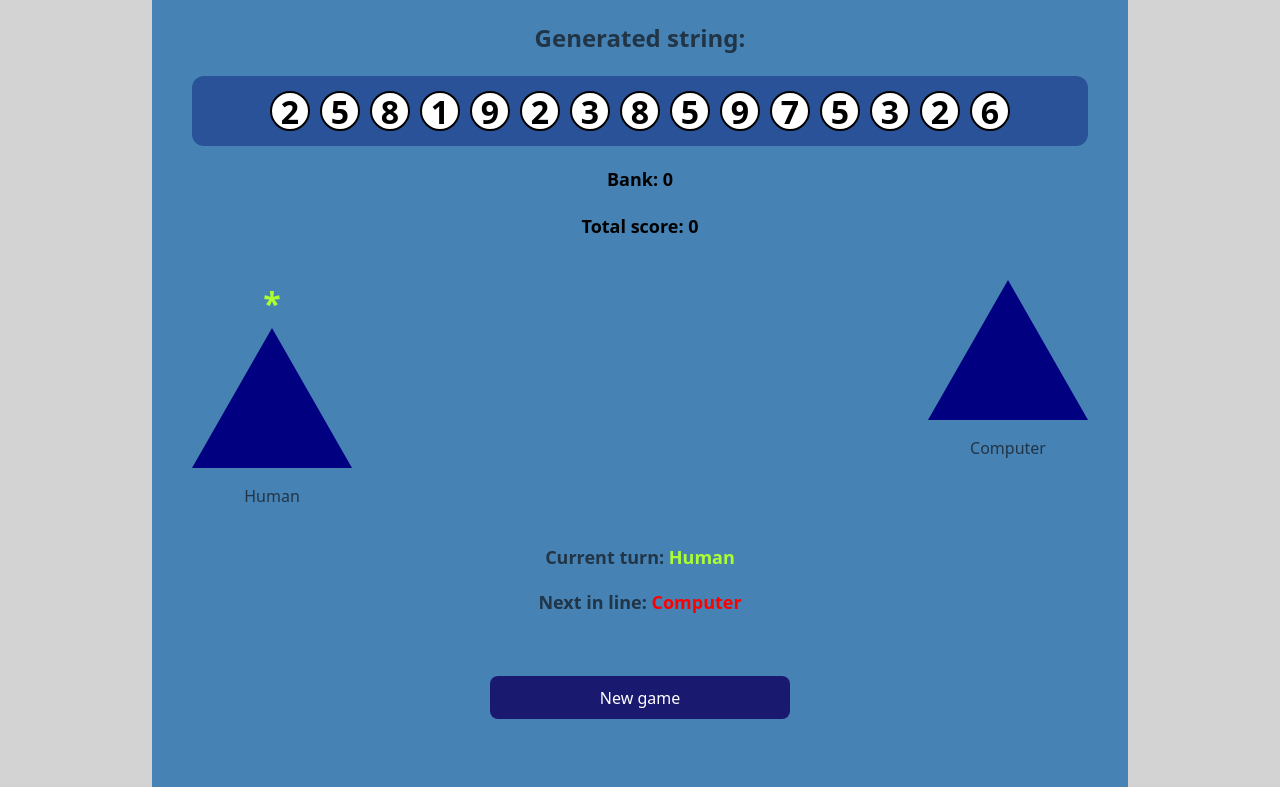
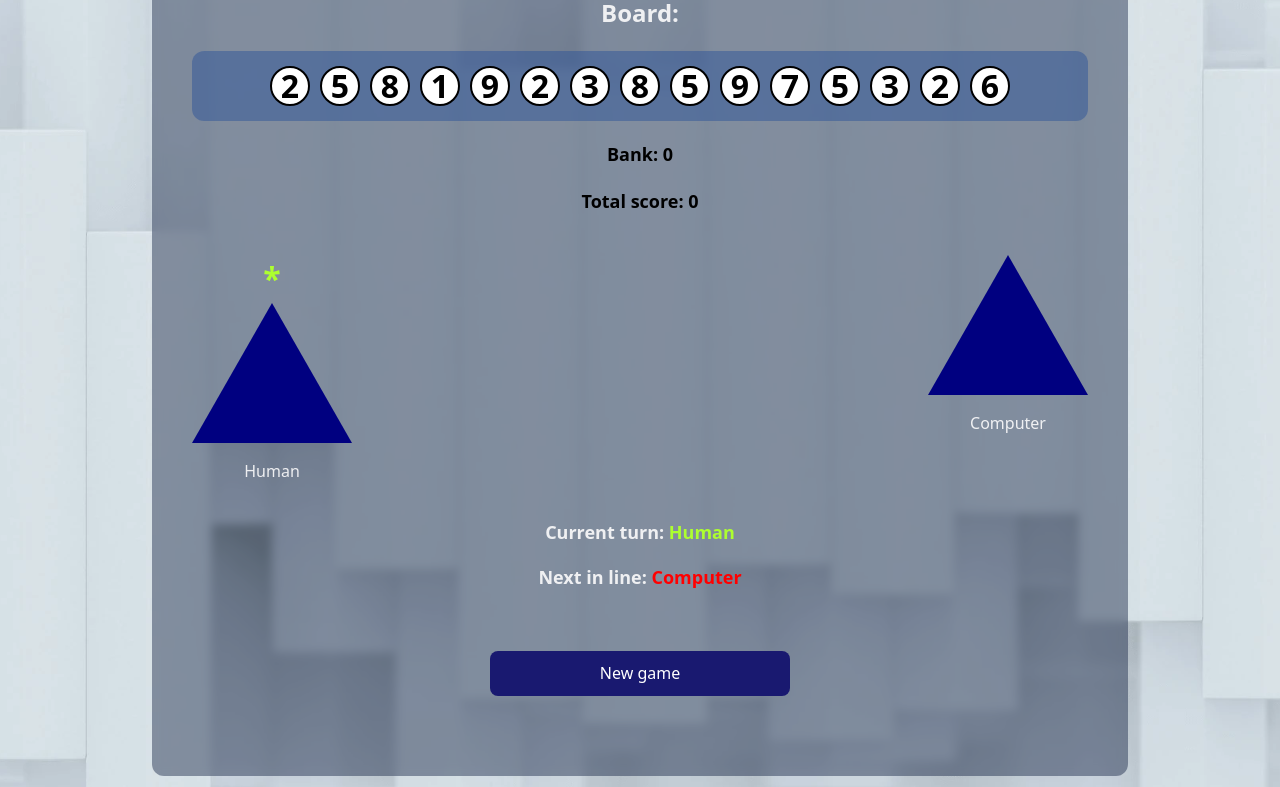
Before and after one commit to Edgars-P/RTU_G17_PR1, a website built with Vite: page game/index.html in a window 1280 px wide. Shown: the part 187-974 px from the top of the page. Built offline with nearby package versions, Linux system fonts and the light colour scheme.

Commit message:
CSS uzlabojumi, fona attēls

```diff
--- a/game/index.html
+++ b/game/index.html
@@ -10,7 +10,7 @@
     <body>
         <div class="gameField">
             <h1>Welcome to the game!</h1>
-            <h2>Generated string:</h2>
+            <h2>Board:</h2>
             <div id="cells"></div>
 
             <div class="Bank">Bank: <span id="bankScore">0</span></div>
--- a/src/style.css
+++ b/src/style.css
@@ -1,12 +1,15 @@
-:root {
+html {
     font-family: system-ui, Avenir, Helvetica, Arial, sans-serif;
     line-height: 1.5;
     font-weight: 400;
 
     color-scheme: light dark;
     color: rgba(255, 255, 255, 0.87);
-    background-color: #242424;
     text-align: center;
+
+    background: url("/bg.webp");
+    background-position: center;
+    background-size: cover;
 
     font-synthesis: none;
     text-rendering: optimizeLegibility;
@@ -15,7 +18,8 @@
 }
 
 .root {
-    background-color: #4682b4;
+    background-color: #00113366;
+    backdrop-filter: blur(5px);
     border-radius: 12px;
     padding: 50px 40px 80px 40px;
     max-width: 600px;
@@ -39,14 +43,14 @@ body {
     place-items: center;
     min-width: 320px;
     min-height: 100vh;
-    background-color: #d3d3d3;
 }
 
 h1 {
     font-size: 38px;
     line-height: 1.1;
-    color: #2c2b2b;
+    color: #000;
     margin-bottom: 40px;
+    margin-top: 0;
 }
 
 #app {
@@ -117,6 +121,7 @@ button:focus-visible {
     font-weight: 500;
     cursor: pointer;
     text-align: center;
+    border: 1px solid transparent;
 }
 
 .buttons a:hover {
@@ -137,7 +142,7 @@ button:focus-visible {
     flex-direction: row;
     gap: 10px;
     justify-content: center;
-    background-color: #2a5298;
+    background-color: #2a529877;
     padding: 15px 20px;
     border-radius: 12px;
     flex-wrap: wrap;
@@ -152,22 +157,27 @@ button:focus-visible {
     display: flex;
     align-items: center;
     justify-content: center;
-    background: white;
+    background: #fff;
     color: black;
     font-weight: 900;
     font-size: 2rem;
     position: relative;
 }
 
-.cell:hover:before {
+.cell:before {
     content: "";
     display: block;
     position: absolute;
-    width: 90px;
-    height: 40px;
+    width: 88px;
+    height: 37px;
     left: 0;
     top: 0;
-    background: #fff5;
+    border-radius: 20px;
+}
+
+.cell:hover:before {
+    background: linear-gradient(90deg, #fff0, #fff5, #fff);
+    pointer-events: initial;
 }
 
 .cell:last-child {
@@ -175,7 +185,8 @@ button:focus-visible {
 }
 
 .gameField {
-    background-color: #4682b4;
+    background-color: #00113366;
+    backdrop-filter: blur(5px);
     border-radius: 12px;
     padding: 50px 40px 80px 40px;
     width: 70%;
@@ -247,6 +258,7 @@ button:focus-visible {
     text-align: center;
     width: 300px;
     margin: 30px auto 0 auto;
+    border: 1px solid transparent;
 }
 
 .buttonGameRules a {
@@ -301,6 +313,7 @@ button:focus-visible {
     text-align: center;
     width: 300px;
     margin: 30px auto 0 auto;
+    border: 1px solid transparent;
 }
 
 .backTogame a {
@@ -319,16 +332,3 @@ button:focus-visible {
     color: #000000;
     font-size: 28px;
 }
-
-@media (prefers-color-scheme: light) {
-    :root {
-        color: #213547;
-        background-color: #ffffff;
-    }
-    a:hover {
-        color: #747bff;
-    }
-    button {
-        background-color: #f9f9f9;
-    }
-}
```
Also changed, not shown: README.md, public/bg.webp (added).
